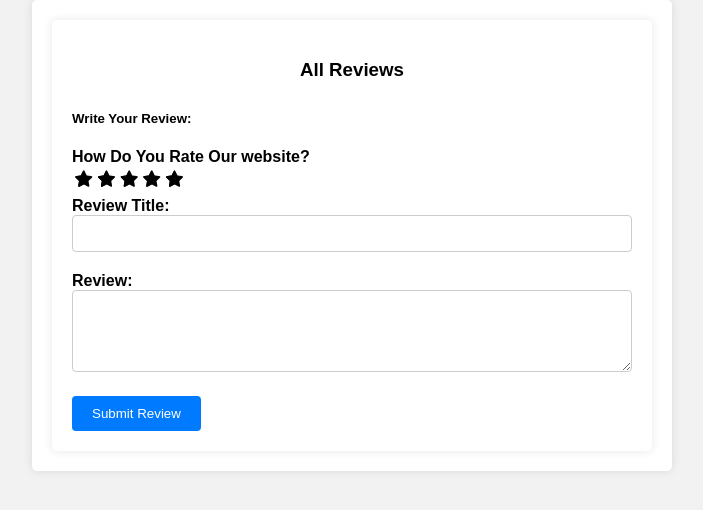
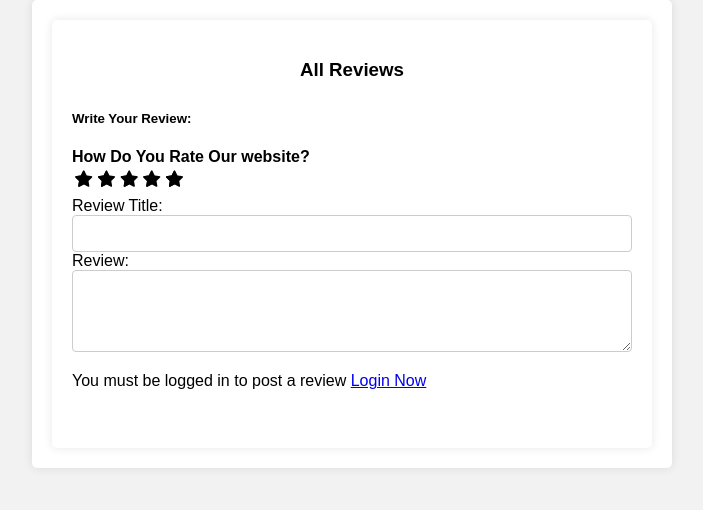
Before and after one commit to NashaatAlkean/EcoExchange, a Django app: page /reviews/ in a window 1280 px wide. Shown: the part 48-558 px from the top of the page, without its empty margins (288-991 px from the left). Run offline with Django 5.2, Linux system fonts and the light colour scheme; parts of the project's set-up code (start-up, migrations or seed data) failed here and were passed over; some libraries are stand-ins or nearby versions.

```diff
--- a/templates/base.html
+++ b/templates/base.html
@@ -78,9 +78,11 @@
                 <a href="{% url 'dashboard' %}" class="px-6 py-3 text-lg font-semibold bg-teal-500 text-white rounded-xl hover:bg-teal-700">Inbox</a>
                 <a href="{% url 'dashboard' %}" class="text-lg text-teal-500 hover:text-teal-700">Get help</a>
                 {% if request.user.is_donor %}
+                <a href="{% url 'reviews' %}" class="px-6 py-3 text-lg font-semibold bg-teal-500 text-white rounded-xl hover:bg-teal-700">reviews</a>
                     <a href="{% url 'create-add' %}" class="text-lg font-semibold hover:text-gray-500">Donate item</a>
                     <a href="{% url 'manage-items' %}"  class="text-lg font-semibold hover:text-gray-500">My donations</a>
                 {% elif request.user.is_seeker %}
+                <a href="{% url 'reviews' %}" class="px-6 py-3 text-lg font-semibold bg-teal-500 text-white rounded-xl hover:bg-teal-700">reviews</a>
                 <a href="{% url 'dashboard' %}" class="text-lg font-semibold hover:text-gray-500">My orders</a>
                 {% endif %}
                 </div>
--- a/templates/website/reviews.html
+++ b/templates/website/reviews.html
@@ -11,7 +11,7 @@
         <h3>All Reviews</h3>
     </header>
     <link rel="stylesheet" href="https://cdnjs.cloudflare.com/ajax/libs/font-awesome/4.7.0/css/font-awesome.min.css">
-    <form action="" method="POST" class="review-form">
+    <form action="{% url 'submit_review' %}" method="POST" class="review-form">
         {% csrf_token %}
         <h5>Write Your Review:</h5>
 
@@ -32,22 +32,25 @@
             <input type="radio" name="rating" id="rating3" value="1.5" required /><label for="rating3" title="1.5"
                 class="half"></label>
             <input type="radio" name="rating" id="rating2" value="1" required /><label for="rating2" title="1"></label>
-            <input type="radio" name="rating" id="rating1" value="0.5" required /><label for="rating1" title="0.5"
-                class="half"></label>
+            <input type="radio" name="rating" id="rating1" value="0.5" required /><label for="rating1" title="0.5"class="half"></label>
 
         </div>
+        <br>
+        Review Title:
+        <input type="text" class="form-control" name="subject">
+        <br>
+        Review:
+        <textarea name="review"  rows="4" class="form-control"></textarea>
+        <br>
+        {% if user.is_authenticated %}
+        <input type="submit" value="Submit Review" class="btn btn-primary">
+        {%else%}
+        <p>You must be logged in to post a review <span><a href="{% url 'login'%}">Login Now</a></span></p>
+        {%endif%}
+        <br>
 
-        <div class="form-group">
-            <label for="subject">Review Title:</label>
-            <input type="text" class="form-control" id="subject" name="subject">
-        </div>
-        <div class="form-group">
-            <label for="review">Review:</label>
-            <textarea name="review" rows="4" class="form-control" id="review"></textarea>
-        </div>
-        <button type="submit" class="btn btn-primary">Submit Review</button>
-        <br>
     </form>
+
 </div>
 
 <style>
--- a/users/urls.py
+++ b/users/urls.py
@@ -6,6 +6,6 @@ urlpatterns=[
     path('register-donor/',views.register_donor,name='register-donor'),
     path('login/',views.login_user,name='login'),
     path('logout/',views.logout_user,name='logout'),
-    path('submit_review/',views.submit_review,name='submit_review'),
+    # path('submit_review/',views.submit_review,name='submit_review'),
 
 ]
--- a/website/urls.py
+++ b/website/urls.py
@@ -7,6 +7,8 @@ urlpatterns=[
     path('',views.home,name='home'),
     path('items-listing/',views.items_listing,name='items-listing'),
     path('item-details/<int:pk>',views.item_details,name='item-details'),
-    path('reviews/', views.reviews, name='reviews'),  # Add this line for reviews
+    path('reviews/', views.reviews, name='reviews'),
+    # Add this line for reviews
+    path('submit_review/', views.submit_review, name='submit_review'),
 
 ]
--- a/website/views.py
+++ b/website/views.py
@@ -1,5 +1,10 @@
 from django.shortcuts import render
 from items.models import Items
+from users.models import User
+from website.models import ReviewRating
+from .forms import ReviewForm
+from django.contrib import messages
+from django.shortcuts import redirect
 # Create your views here.
 
 def home(request):
@@ -20,3 +25,26 @@ def item_details(request,pk):
 def reviews(request):
     # Your view logic for handling reviews
     return render(request, 'website/reviews.html')  # Assuming you have a template named reviews.html
+
+def submit_review(request):
+    url =request.META.get('HTTP_REFERER')
+    if request.method =='POST':
+       try:
+           reviews = ReviewRating.objects.get(user__id =request.user.id)
+           form = ReviewForm(request.POST, instance=reviews)
+           form.save()
+           messages.success(request,'Thank You Your review has been updated')
+           return redirect(url)
+
+       except ReviewRating.DoesNotExist:
+           form = ReviewForm(request.POST)
+           if form.is_valid():
+               data = ReviewRating()
+               data.subject =form.cleaned_data['subject']
+               data.rating =form.cleaned_data['rating']
+               data.review =form.cleaned_data['review']
+               data.ip =request.META.get('REMOTE_ADDR')
+               data.user__id =request.user__id
+               data.save()
+               messages.success(request,'Thank You Your review has been Submitted')
+               return redirect(url)
```
Also changed, not shown: db.sqlite3, users/views.py (line endings or trailing spaces).
